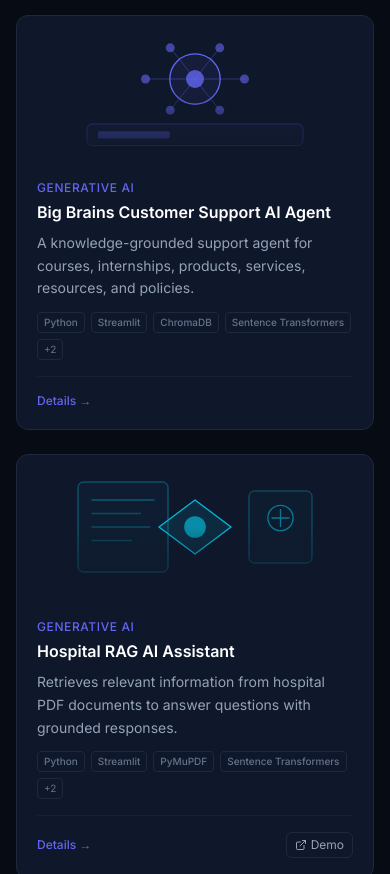
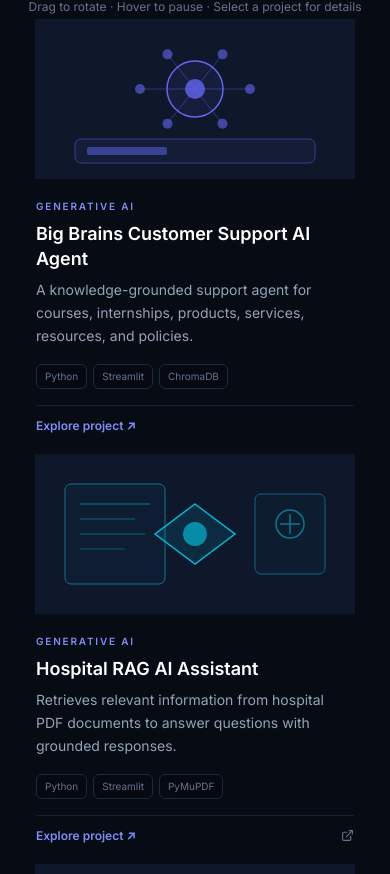
Before and after one commit to muhammdumardev-hash/muhammad-umar-portfolio, a React (Vite) app: page / in a window 390 px wide. Shown: the part 3750-4624 px from the top of the page. Built offline with nearby package versions, Linux system fonts and the light colour scheme.

Commit message:
Replace project grid with continuously rotating 3D carousel

```diff
--- a/src/sections/Projects.tsx
+++ b/src/sections/Projects.tsx
@@ -1,4 +1,4 @@
-import { useMemo, useState } from 'react'
+import { useMemo, useRef, useState } from 'react'
 import { motion, AnimatePresence } from 'framer-motion'
 import { ExternalLink, Github, Search } from 'lucide-react'
 import SectionHeading from '../components/SectionHeading'
@@ -12,6 +12,10 @@
   const [filter, setFilter] = useState<ProjectCategory>('All')
   const [query, setQuery] = useState('')
   const [selected, setSelected] = useState<Project | null>(null)
+  const [dragRotation, setDragRotation] = useState(0)
+  const [isDragging, setIsDragging] = useState(false)
+  const dragStart = useRef({ x: 0, rotation: 0 })
+  const dragMoved = useRef(false)
 
   const filtered = useMemo(() => {
     return projects.filter((p) => {
@@ -26,8 +30,35 @@
     })
   }, [filter, query])
 
+  const startDrag = (event: React.PointerEvent<HTMLDivElement>) => {
+    if (event.button !== 0) return
+    dragMoved.current = false
+    dragStart.current = { x: event.clientX, rotation: dragRotation }
+    setIsDragging(true)
+    event.currentTarget.setPointerCapture(event.pointerId)
+  }
+
+  const moveDrag = (event: React.PointerEvent<HTMLDivElement>) => {
+    if (!isDragging) return
+    const delta = event.clientX - dragStart.current.x
+    if (Math.abs(delta) > 5) dragMoved.current = true
+    setDragRotation(dragStart.current.rotation + delta * 0.55)
+  }
+
+  const endDrag = (event: React.PointerEvent<HTMLDivElement>) => {
+    setIsDragging(false)
+    if (event.currentTarget.hasPointerCapture(event.pointerId)) {
+      event.currentTarget.releasePointerCapture(event.pointerId)
+    }
+  }
+
+  const openProject = (project: Project) => {
+    if (dragMoved.current) return
+    setSelected(project)
+  }
+
   return (
-    <section id="projects" className="relative py-20 sm:py-28">
+    <section id="projects" className="relative overflow-hidden py-20 sm:py-28">
       <div className="mx-auto max-w-6xl px-4 sm:px-6 lg:px-8">
         <SectionHeading
           eyebrow="Projects"
@@ -36,7 +67,7 @@
         />
 
         {/* Filters + search */}
-        <div className="mb-8 flex flex-col gap-4 sm:flex-row sm:items-center sm:justify-between">
+        <div className="mb-4 flex flex-col gap-4 sm:flex-row sm:items-center sm:justify-between">
           <div className="flex flex-wrap gap-2" role="tablist" aria-label="Project categories">
             {categories.map((cat) => (
               <button
@@ -71,8 +102,11 @@
           </div>
         </div>
 
-        {/* Grid */}
-        <AnimatePresence mode="popLayout">
+        <p className="mb-1 text-center text-xs text-[var(--color-text-dim)]">
+          Drag to rotate · Hover to pause · Select a project for details
+        </p>
+
+        <AnimatePresence mode="wait">
           {filtered.length === 0 ? (
             <motion.p
               key="empty"
@@ -84,95 +118,80 @@
               No projects match your filters.
             </motion.p>
           ) : (
-            <div className="grid gap-6 sm:grid-cols-2 lg:grid-cols-3">
-              {filtered.map((project, i) => (
-                <motion.article
+            <motion.div
+              key={filtered.map((project) => project.id).join('-')}
+              initial={{ opacity: 0 }}
+              animate={{ opacity: 1 }}
+              exit={{ opacity: 0 }}
+              className={`project-orbit-scene ${isDragging ? 'is-dragging' : ''}`}
+              onPointerDown={startDrag}
+              onPointerMove={moveDrag}
+              onPointerUp={endDrag}
+              onPointerCancel={endDrag}
+              style={{ transform: `rotateY(${dragRotation}deg)` }}
+              role="region"
+              aria-label="Continuously rotating project carousel"
+            >
+              <div className="project-orbit-track">
+                {filtered.map((project, i) => {
+                  const angle = (360 / filtered.length) * i
+                  return (
+                    <article
                       key={project.id}
-                  layout
-                  initial={{ opacity: 0, y: 20 }}
-                  animate={{ opacity: 1, y: 0 }}
-                  exit={{ opacity: 0, scale: 0.96 }}
-                  transition={{ duration: 0.35, delay: i * 0.05 }}
-                  className="group flex flex-col overflow-hidden rounded-xl border border-[var(--color-border)] bg-[var(--color-bg-card)] transition hover:border-[var(--color-accent)]/40 hover:shadow-lg hover:shadow-indigo-500/5"
+                      className="project-orbit-card group"
+                      style={{ transform: `translate(-50%, -50%) rotateY(${angle}deg) translateZ(var(--project-orbit-radius))` }}
                     >
                       <button
                         type="button"
-                    onClick={() => setSelected(project)}
-                    className="relative block h-36 w-full overflow-hidden text-left"
+                        onClick={() => openProject(project)}
+                        onKeyDown={(event) => {
+                          if (event.key === 'Enter' || event.key === ' ') openProject(project)
+                        }}
+                        className="block h-40 w-full overflow-hidden rounded-t-2xl text-left"
                         aria-label={`View details: ${project.title}`}
                       >
                         <ProjectVisual type={project.visual} accent={project.accent} />
-                    <div className="absolute inset-0 bg-gradient-to-t from-[var(--color-bg-card)] via-transparent to-transparent opacity-80" />
                       </button>
-
-                  <div className="flex flex-1 flex-col p-5">
-                    <p className="text-xs font-medium uppercase tracking-wider text-[var(--color-accent)]">
+                      <div className="flex min-h-0 flex-1 flex-col p-5">
+                        <p className="text-[10px] font-semibold uppercase tracking-[0.18em] text-[var(--color-accent-hover)]">
                           {project.category}
                         </p>
-                    <h3 className="mt-1 text-base font-semibold text-white group-hover:text-[var(--color-accent-hover)]">
+                        <h3 className="mt-2 text-lg font-semibold leading-snug text-white">
+                          {project.title}
+                        </h3>
+                        <p className="mt-2 line-clamp-3 flex-1 text-sm leading-relaxed text-[var(--color-text-muted)]">
+                          {project.shortDescription}
+                        </p>
+                        <div className="mt-4 flex flex-wrap gap-1.5">
+                          {project.tech.slice(0, 3).map((tech) => (
+                            <span
+                              key={tech}
+                              className="rounded-md border border-[var(--color-border)] bg-black/10 px-2 py-1 text-[10px] text-[var(--color-text-dim)]"
+                            >
+                              {tech}
+                            </span>
+                          ))}
+                        </div>
+                        <div className="mt-4 flex items-center justify-between border-t border-[var(--color-border-subtle)] pt-3">
                           <button
                             type="button"
-                        onClick={() => setSelected(project)}
-                        className="text-left focus-visible:underline"
+                            onClick={() => openProject(project)}
+                            className="text-xs font-semibold text-[var(--color-accent-hover)] hover:text-white"
                           >
-                        {project.title}
+                            Explore project ↗
                           </button>
-                    </h3>
-                    <p className="mt-2 flex-1 text-sm leading-relaxed text-[var(--color-text-muted)]">
-                      {project.shortDescription}
-                    </p>
-
-                    <div className="mt-3 flex flex-wrap gap-1.5">
-                      {project.tech.slice(0, 4).map((t) => (
-                        <span
-                          key={t}
-                          className="rounded border border-[var(--color-border)] px-1.5 py-0.5 text-[10px] font-medium text-[var(--color-text-dim)]"
-                        >
-                          {t}
-                        </span>
-                      ))}
-                      {project.tech.length > 4 && (
-                        <span className="rounded border border-[var(--color-border)] px-1.5 py-0.5 text-[10px] text-[var(--color-text-dim)]">
-                          +{project.tech.length - 4}
-                        </span>
-                      )}
-                    </div>
-
-                    <div className="mt-4 flex flex-wrap gap-2 border-t border-[var(--color-border-subtle)] pt-4">
-                      <button
-                        type="button"
-                        onClick={() => setSelected(project)}
-                        className="text-xs font-medium text-[var(--color-accent)] hover:underline"
-                      >
-                        Details →
-                      </button>
-                      <div className="ml-auto flex gap-2">
-                        {project.demoUrl ? (
-                          <a
-                            href={project.demoUrl}
-                            target="_blank"
-                            rel="noopener noreferrer"
-                            className="inline-flex items-center gap-1 rounded-md border border-[var(--color-border)] px-2 py-1 text-xs text-[var(--color-text-muted)] transition hover:border-[var(--color-accent)] hover:text-[var(--color-accent)]"
-                          >
-                            <ExternalLink size={12} /> Demo
-                          </a>
-                        ) : null}
-                        {project.codeUrl ? (
-                          <a
-                            href={project.codeUrl}
-                            target="_blank"
-                            rel="noopener noreferrer"
-                            className="inline-flex items-center gap-1 rounded-md border border-[var(--color-border)] px-2 py-1 text-xs text-[var(--color-text-muted)] transition hover:border-[var(--color-accent)] hover:text-[var(--color-accent)]"
-                          >
-                            <Github size={12} /> Code
-                          </a>
-                        ) : null}
+                          <div className="flex items-center gap-2 text-[var(--color-text-dim)]">
+                            {project.demoUrl && <ExternalLink size={13} aria-label="Demo available" />}
+                            {project.codeUrl && <Github size={13} aria-label="Code available" />}
                           </div>
                         </div>
                       </div>
-                </motion.article>
-              ))}
+                    </article>
+                  )
+                })}
               </div>
+              <div className="project-orbit-glow" aria-hidden="true" />
+            </motion.div>
           )}
         </AnimatePresence>
       </div>
```
Lines whose indentation alone changed are shown as unchanged.
